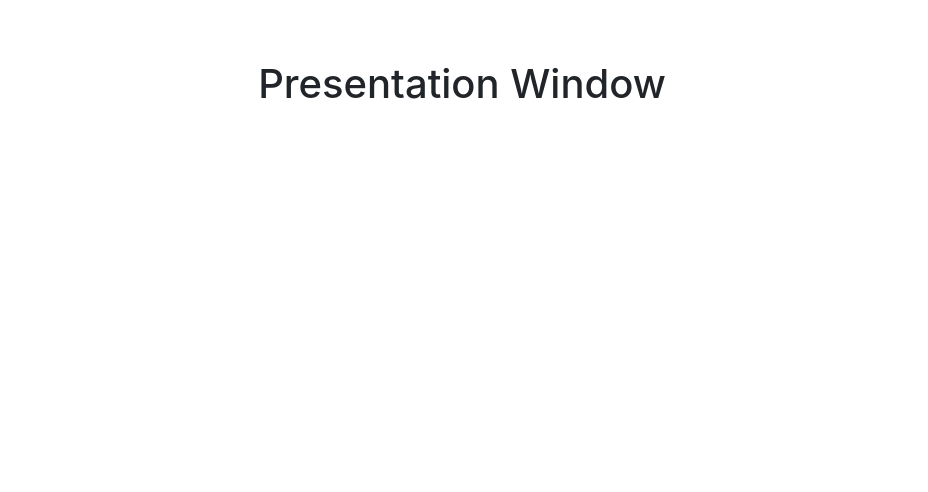
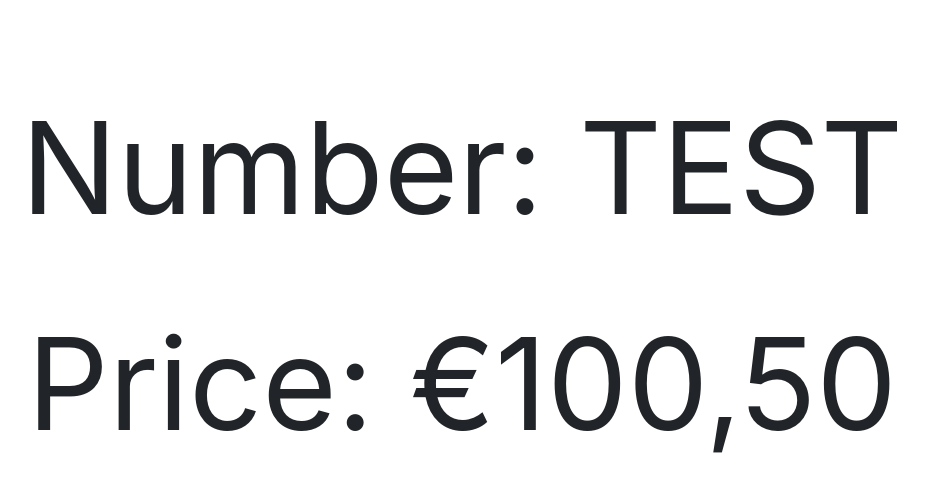
Before and after one commit to TsubasaBE/auction, an Electron app: page src/webapp/presentationWindow.html in a window 1280 px wide. Shown: the whole page, without its empty margins (178-1106 px from the left). Drawn offline with Linux system fonts and the light colour scheme.

Commit message:
Make font size of presentation text labels larger

```diff
--- a/src/webapp/presentationWindow.html
+++ b/src/webapp/presentationWindow.html
@@ -22,8 +22,14 @@
     <!-- Page Content -->
     <div class="container">
       <div class="row">
-        <div class="col-lg-12 text-center">
-          <h1 class="mt-1">Presentation Window</h1>
+        <div class="col-lg-12 text-center presentation">
+          <div class="mt-3">Number: <label id="lblLotNr">TEST</label></div>
+        </div>
+      </div>
+
+      <div class="row">
+        <div class="col-lg-12 text-center presentation">
+          <div class="mt-3">Price: <label id="lblCurrency">€</label><label id="lblPrice">100,50</label></div>
         </div>
       </div>
     </div>
--- a/src/webapp/sass/auction.scss
+++ b/src/webapp/sass/auction.scss
@@ -1,5 +1,6 @@
 
 $spacer_height: 50px;
+$presentation_font_size: 8rem;
 
 
 body {
@@ -16,3 +17,7 @@ body {
   padding:0;
   height: $spacer_height;
 }
+
+.presentation {
+  font-size: $presentation_font_size;
+}
```
Also changed, not shown: src/webapp/css/auction.css.
